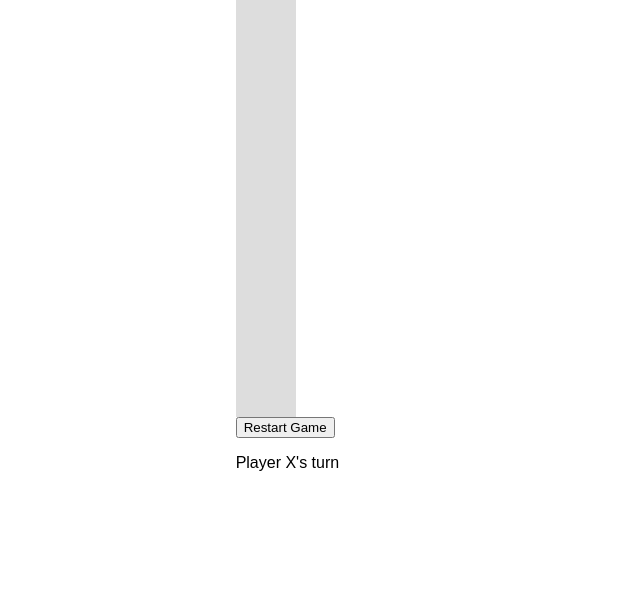
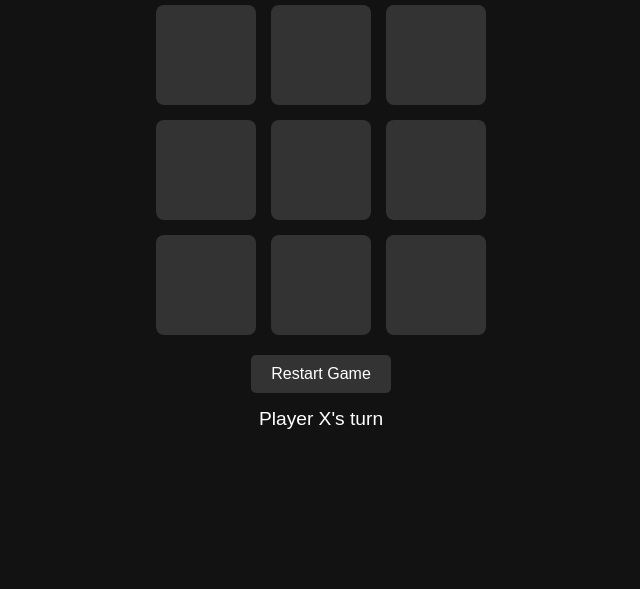
Before and after one commit to zvxnz7/ttt, a plain HTML site: page index.html in a window 1280 px wide. Shown: the part 211-800 px from the top of the page, without its empty margins (319-959 px from the left). Drawn offline with Linux system fonts and the light colour scheme.

Commit message:
Update style.css

```diff
--- a/style.css
+++ b/style.css
@@ -1,37 +1,89 @@
-body {
+* {
+    box-sizing: border-box;
+    margin: 0;
+    padding: 0;
+    color: #ffffff;
     font-family: Arial, sans-serif;
-    display: flex;
-    flex-direction: column;
-    align-items: center;
-    gap: 10px;
 }
 
-#coins {
-    font-size: 24px;
-    margin: 10px 0;
+body {
+    display: flex;
+    justify-content: center;
+    align-items: center;
+    height: 100vh;
+    background-color: #121212;
+    color: #ffffff;
 }
 
-.board {
+.game-container {
+    text-align: center;
+}
+
+h1 {
+    margin-bottom: 20px;
+    color: #ffffff;
+}
+
+#game-board {
     display: grid;
-    gap: 5px;
+    grid-template-columns: repeat(3, 100px);
+    grid-template-rows: repeat(3, 100px);
+    gap: 15px;
+    margin-bottom: 20px;
 }
 
 .cell {
-    width: 60px;
-    height: 60px;
-    background-color: #ddd;
+    width: 100px;
+    height: 100px;
     display: flex;
+    justify-content: center;
     align-items: center;
-    justify-content: center;
-    font-size: 20px;
+    font-size: 2rem;
     cursor: pointer;
-    transition: background-color 0.3s;
+    background-color: #333;
+    color: #ffffff; /* Set text color to white for both X and O */
+    border-radius: 8px;
+    transition: background-color 0.3s, transform 0.3s;
 }
 
-.cell.safe {
-    background-color: #a0e4a0;
+.cell:hover {
+    background-color: #555;
+    scale: 1.1;
+
+    transition: background-color 0.3s;
+    transition: scale 0.3s;
 }
 
-.cell.bomb {
-    background-color: #e48f8f;
+.cell.win {
+    background-color: #88ff7d;
+    scale: 1.05;
+
+    transition: background-color 1s;
+    transition: scale 1s;
 }
+
+.cell.draw {
+    background-color: #ff6961;
+
+    transition: background-color 1s;
+}
+
+button {
+    padding: 10px 20px;
+    border: none;
+    background-color: #333;
+    color: #fff;
+    font-size: 1rem;
+    cursor: pointer;
+    border-radius: 5px;
+}
+
+button:hover {
+    background-color: #ffffff;
+}
+
+#status {
+    margin-top: 15px;
+    font-size: 1.2rem;
+    color: #ffffff;
+}
```
